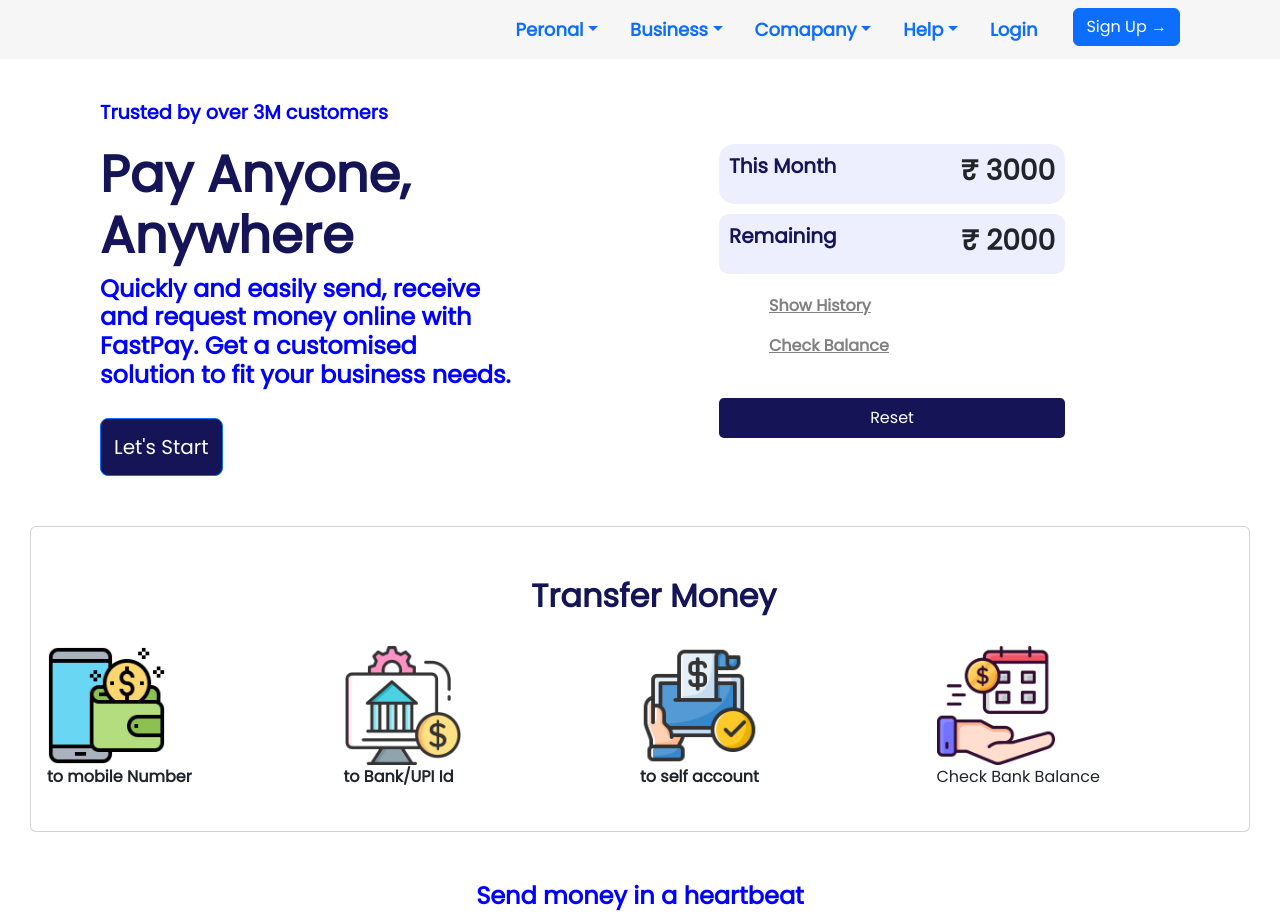
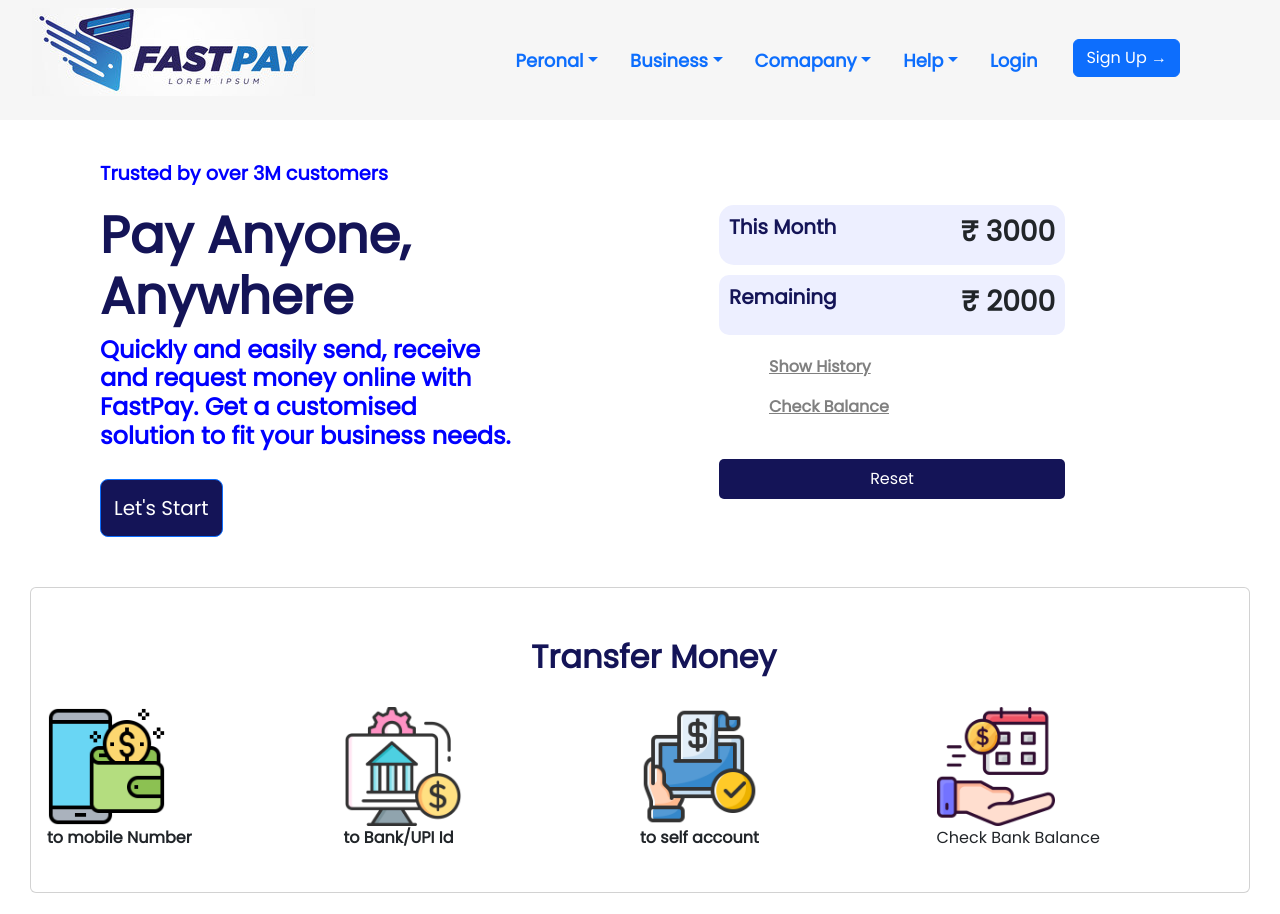
Before and after one commit to tejaswijadhav2003/CashControlPay, a plain HTML site: page index.html in a window 1280 px wide. Shown: the top 914 px of the page. Drawn offline with nearby package versions, Linux system fonts and the light colour scheme.

Commit message:
logo changes

```diff
--- a/index.html
+++ b/index.html
@@ -17,7 +17,7 @@
     <div class="navi">
       <nav class="navbar">
         <ul class="image">
-          <img src="payment logo.png" alt="">
+          <img src="payment gateway/payment logo.png" alt="">
         </ul>
         <ul class="nav justify-content-center">
           <li class="nav-item dropdown 1">
```
